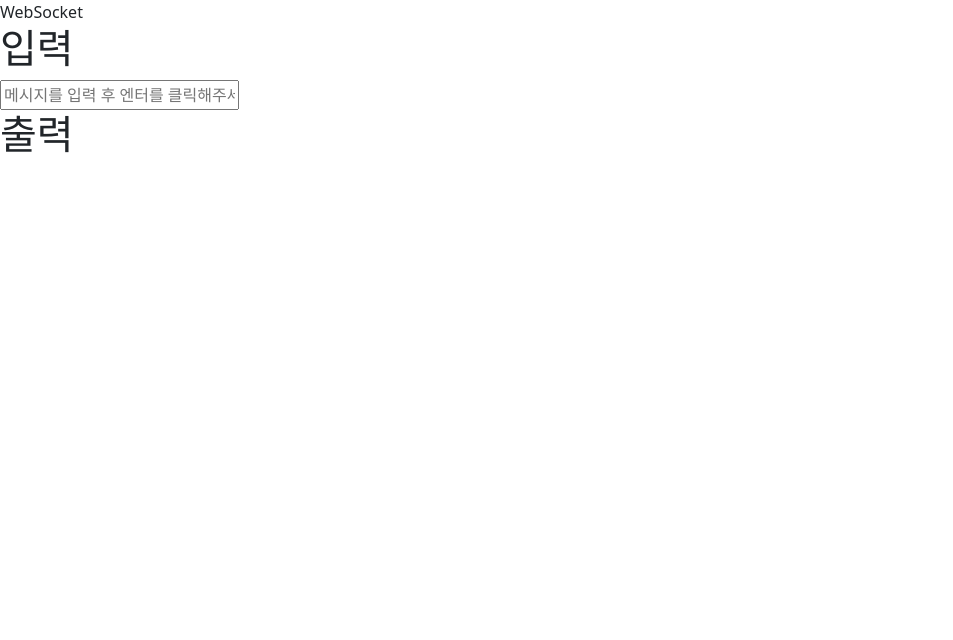
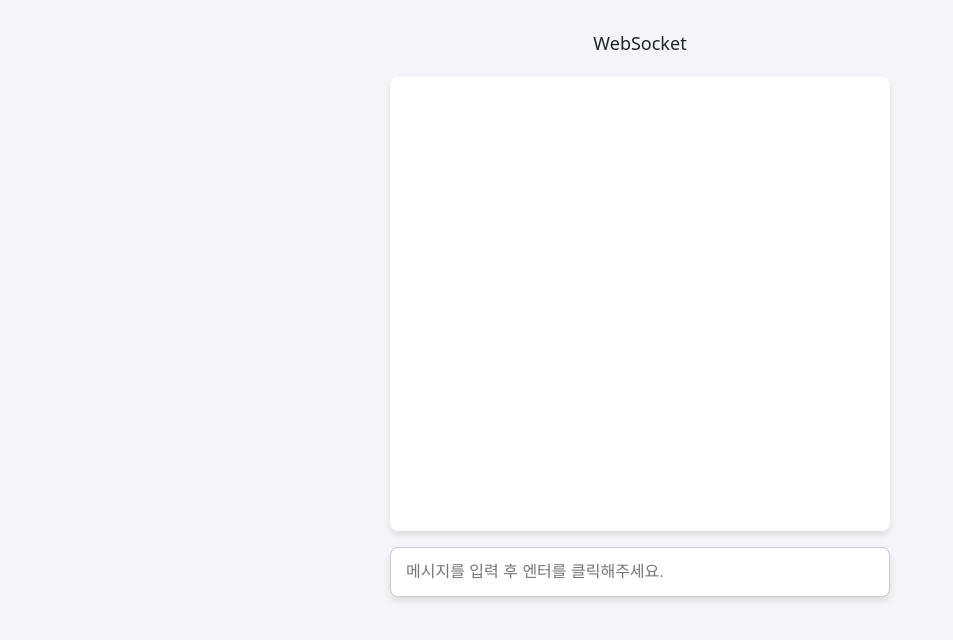
Before and after one commit to GIT-SIK/Chat_WebProject, a Vue app in the folder vue-study/: page /wspage in a window 1280 px wide. Shown: the top 640 px of the page, without its empty margins (0-953 px from the left). Built offline with nearby package versions, Linux system fonts and the light colour scheme.

Commit message:
feat ([Front] WebSocket) : 채팅 메시지 디자인 설정

```diff
--- a/vue-study/src/components/WbSkt.vue
+++ b/vue-study/src/components/WbSkt.vue
@@ -1,12 +1,5 @@
 <template>
-  <div>
-    <h1>입력</h1>
-    <input
-      v-model="newMessage"
-      @keyup.enter="sendMessage"
-      placeholder="메시지를 입력 후 엔터를 클릭해주세요."
-    />
-    <h1>출력</h1>
+  <div class="ws-chat-container">
     <ul>
       <li
         v-for="(message, index) in messages"
@@ -16,6 +9,11 @@
         {{ message.text }}
       </li>
     </ul>
+    <input
+      v-model="newMessage"
+      @keyup.enter="sendMessage"
+      placeholder="메시지를 입력 후 엔터를 클릭해주세요."
+    />
   </div>
 </template>
 
@@ -106,24 +104,111 @@ export default {
   },
 }
 </script>
-
 <style>
-ul {
-  min-width: 30%;
-  width: 70%;
-  list-style-type: none;
+/* 전체 채팅 컨테이너 스타일 */
+.ws-chat-container {
+  display: flex;
+  flex-direction: column;
+  justify-content: space-between;
+  align-items: center;
+  height: 70vh;
+  padding: 20px;
+  background-color: #f4f4f9;
+  font-family: Arial, sans-serif;
 }
 
-li {
-  height: 35px;
+/* 메시지 리스트 스타일 */
+ul {
+  width: 100%;
+  max-width: 500px;
+  flex-grow: 1; /* 가변 크기 설정 */
+  overflow-y: auto; /* 스크롤 가능 */
+  list-style-type: none;
+  margin: 0;
+  padding: 0 !important;
+  background-color: #ffffff;
+  border-radius: 8px;
+  box-shadow: 0px 4px 6px rgba(0, 0, 0, 0.1);
 }
 
+/* 스크롤바 스타일 */
+ul::-webkit-scrollbar {
+  width: 6px;
+}
+
+ul::-webkit-scrollbar-thumb {
+  background: #bbb;
+  border-radius: 3px;
+}
+
+ul::-webkit-scrollbar-thumb:hover {
+  background: #999;
+}
+
+/* 채팅 메시지 기본 스타일 */
+li {
+  max-width: 70%;
+  margin: 11px;
+  padding: 10px 15px;
+  font-size: 14px;
+  line-height: 1.4;
+  border-radius: 15px;
+  word-wrap: break-word;
+  position: relative;
+}
+
+/* **** 내 메시지 스타일 **** */
 .m-me {
   text-align: right;
-  color: darkblue;
+  background-color: #d1e7ff;
+  margin-left: auto;
+  color: #084298;
 }
+
+/* 내 메시지 채팅 버블 꼬리 */
+.m-me::after {
+  content: '';
+  position: absolute;
+  top: 50%;
+  right: -11px;
+  transform: translateY(-50%);
+  border: 6px solid transparent;
+  border-left-color: #d1e7ff;
+}
+
+/* **** 상대방 메시지 스타일 **** */
 .m-other {
   text-align: left;
-  color: black;
+  background-color: #f1f1f1;
+  margin-right: auto; /* 왼쪽 정렬 */
+  color: #333;
+}
+
+/* 상대방 메시지 채팅 버블 꼬리 */
+.m-other::after {
+  content: '';
+  position: absolute;
+  top: 50%;
+  left: -11px;
+  transform: translateY(-50%);
+  border: 6px solid transparent;
+  border-right-color: #f1f1f1;
+}
+
+/* 입력창 스타일 */
+input {
+  width: 100%;
+  max-width: 500px;
+  padding: 12px 15px;
+  margin-top: 10px;
+  font-size: 14px;
+  border: 1px solid #ccc;
+  border-radius: 8px;
+  outline: none;
+  box-shadow: 0px 4px 6px rgba(0, 0, 0, 0.1);
+}
+
+input:focus {
+  border-color: #007bff;
 }
 </style>
--- a/vue-study/src/views/WSPage.vue
+++ b/vue-study/src/views/WSPage.vue
@@ -1,6 +1,8 @@
 <template>
-  <div>WebSocket</div>
-  <WbSkt />
+  <div class="ws-container">
+    <div class="ws-title">WebSocket</div>
+    <WbSkt />
+  </div>
 </template>
 
 <script>
@@ -13,3 +15,18 @@ export default {
   },
 }
 </script>
+
+<style>
+.ws-container {
+  width: 100%;
+  height: 100vh;
+  background-color: #f4f4f9;
+}
+
+.ws-title {
+  padding-top: 30px;
+  font-size: large;
+  text-align: center;
+  background-color: #f4f4f9;
+}
+</style>
```
